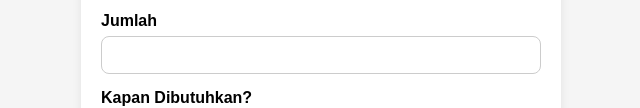
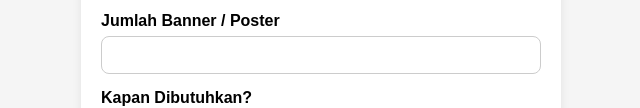
Before and after one commit to MetropolisPrint/banner-poster-outdoor, a website: page index.html in a window 1280 px wide. Shown: the part 847-955 px from the top of the page, without its empty margins (319-959 px from the left). Drawn offline with Linux system fonts and the light colour scheme.

Commit message:
Update index.html

```diff
--- a/index.html
+++ b/index.html
@@ -126,7 +126,7 @@
         <label><input type="checkbox" value="Selobokan" />Selobokan</label>
       </div>
 
-      <label>Jumlah</label>
+      <label>Jumlah Banner / Poster</label>
       <input type="number" id="jumlah" min="1" required />
 
       <label>Kapan Dibutuhkan?</label>
```
